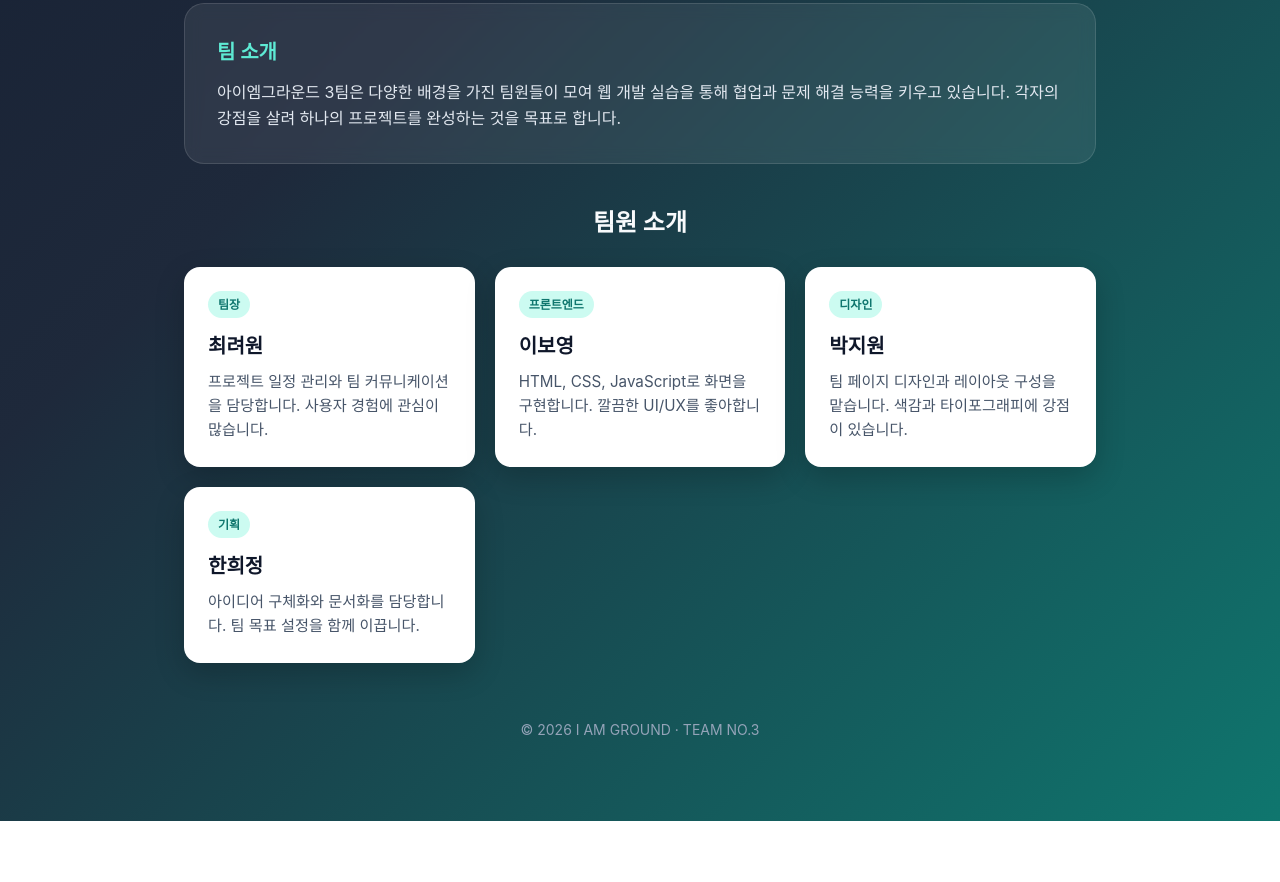
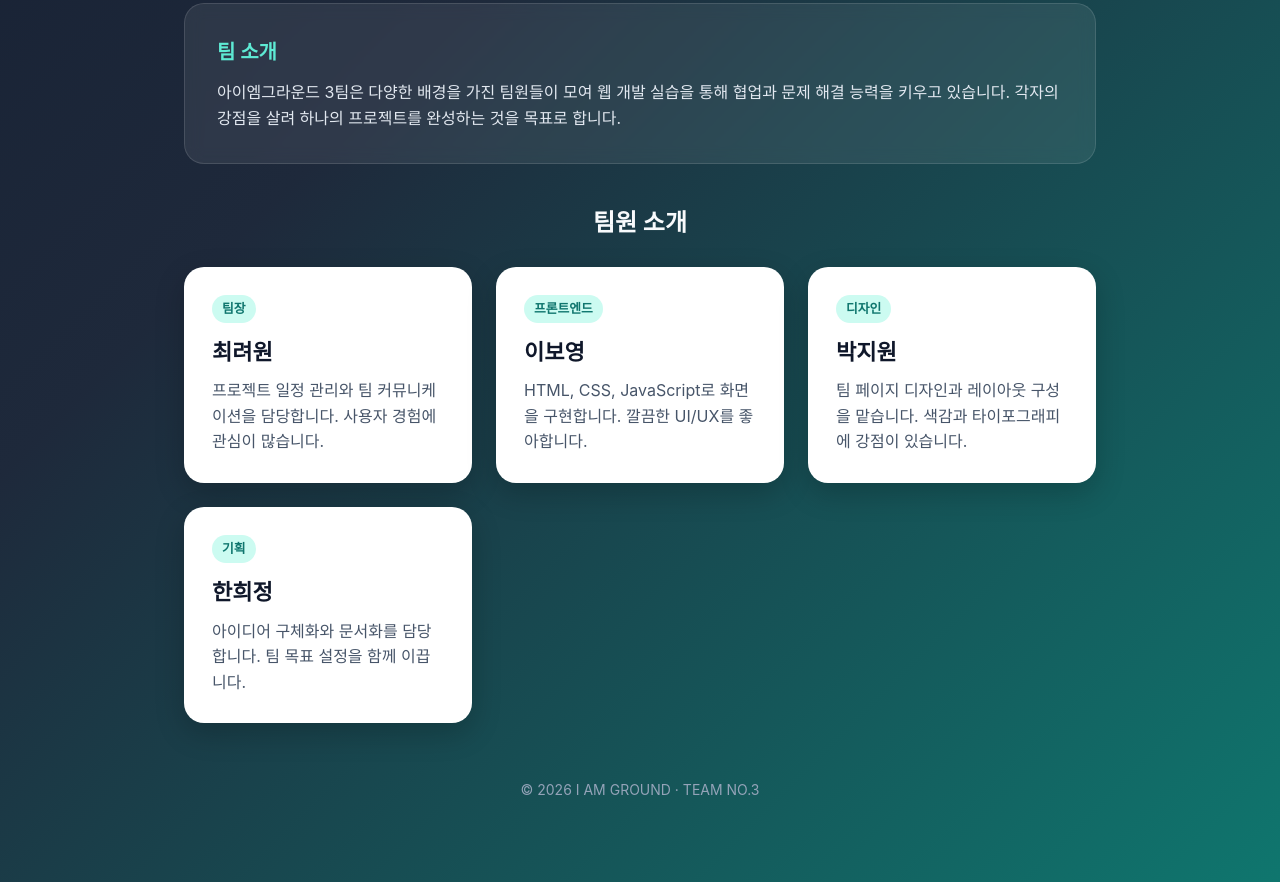
Before and after one commit to rockid8choie-ai/TEAM-NO.3, a plain HTML site: page index.html in a window 1280 px wide. Shown: the part 1211-2093 px from the top of the page. Before the commit the page ends 2032 px from the top, so only its background shows below. Drawn offline with Linux system fonts and the light colour scheme; a web font is replaced by a local one.

Commit message:
카드 스타일 조정

```diff
--- a/index.html
+++ b/index.html
@@ -91,15 +91,18 @@
 
     .members {
       display: grid;
-      grid-template-columns: repeat(auto-fit, minmax(240px, 1fr));
-      gap: 20px;
+      grid-template-columns: repeat(auto-fit, minmax(280px, 1fr));
+      gap: 24px;
+      justify-items: center;
     }
 
     .member-card {
+      width: 100%;
+      max-width: 320px;
       background: #ffffff;
       color: #0f172a;
-      border-radius: 16px;
-      padding: 24px;
+      border-radius: 20px;
+      padding: 28px;
       box-shadow: 0 10px 30px rgba(0, 0, 0, 0.2);
       transition: transform 0.2s ease, box-shadow 0.2s ease;
     }
@@ -111,7 +114,7 @@
 
     .member-role {
       display: inline-block;
-      font-size: 0.75rem;
+      font-size: 0.8rem;
       font-weight: 700;
       color: #0f766e;
       background: #ccfbf1;
@@ -121,14 +124,39 @@
     }
 
     .member-name {
-      font-size: 1.25rem;
+      font-size: 1.375rem;
       font-weight: 700;
       margin-bottom: 8px;
     }
 
     .member-desc {
-      font-size: 0.95rem;
+      font-size: 1rem;
       color: #475569;
+    }
+
+    /* 태블릿: 2열 */
+    @media (min-width: 768px) and (max-width: 1023px) {
+      .members {
+        grid-template-columns: repeat(2, 1fr);
+      }
+    }
+
+    /* 데스크톱: 3~4열, 카드 max-width 320px 유지 */
+    @media (min-width: 1024px) {
+      .members {
+        grid-template-columns: repeat(auto-fit, minmax(280px, 1fr));
+      }
+    }
+
+    /* 모바일: 1열, 전체 너비 */
+    @media (max-width: 767px) {
+      .members {
+        grid-template-columns: 1fr;
+      }
+
+      .member-card {
+        max-width: 100%;
+      }
     }
 
     footer {
```
